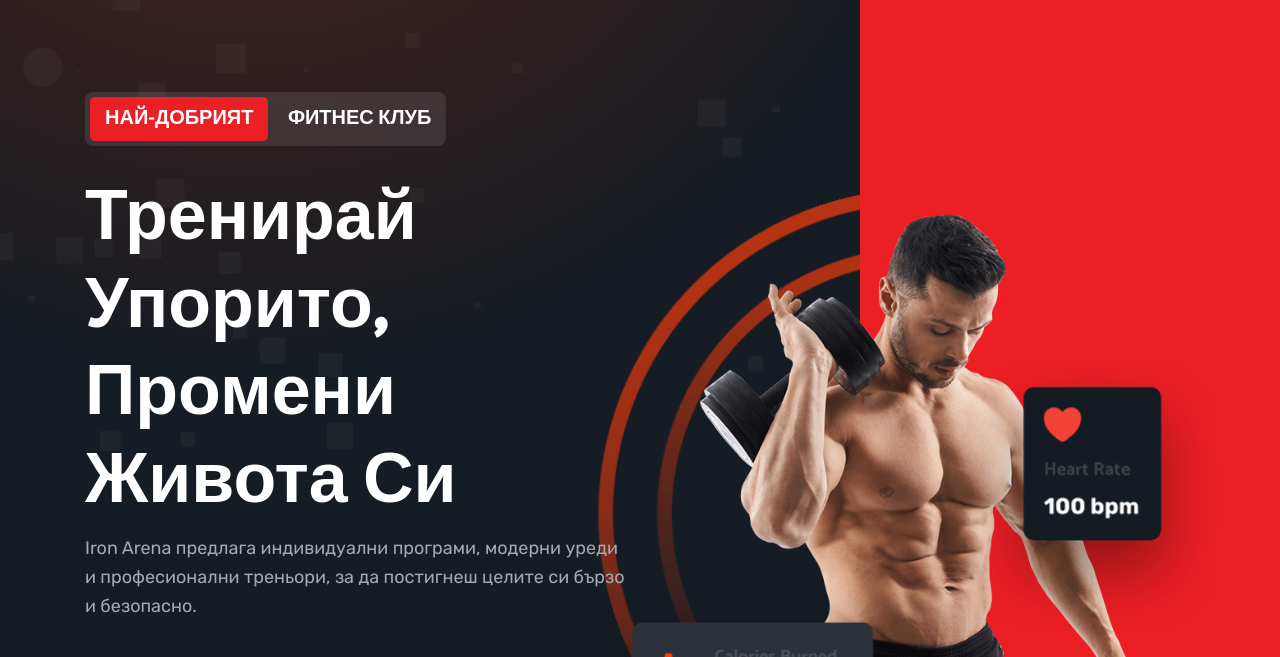
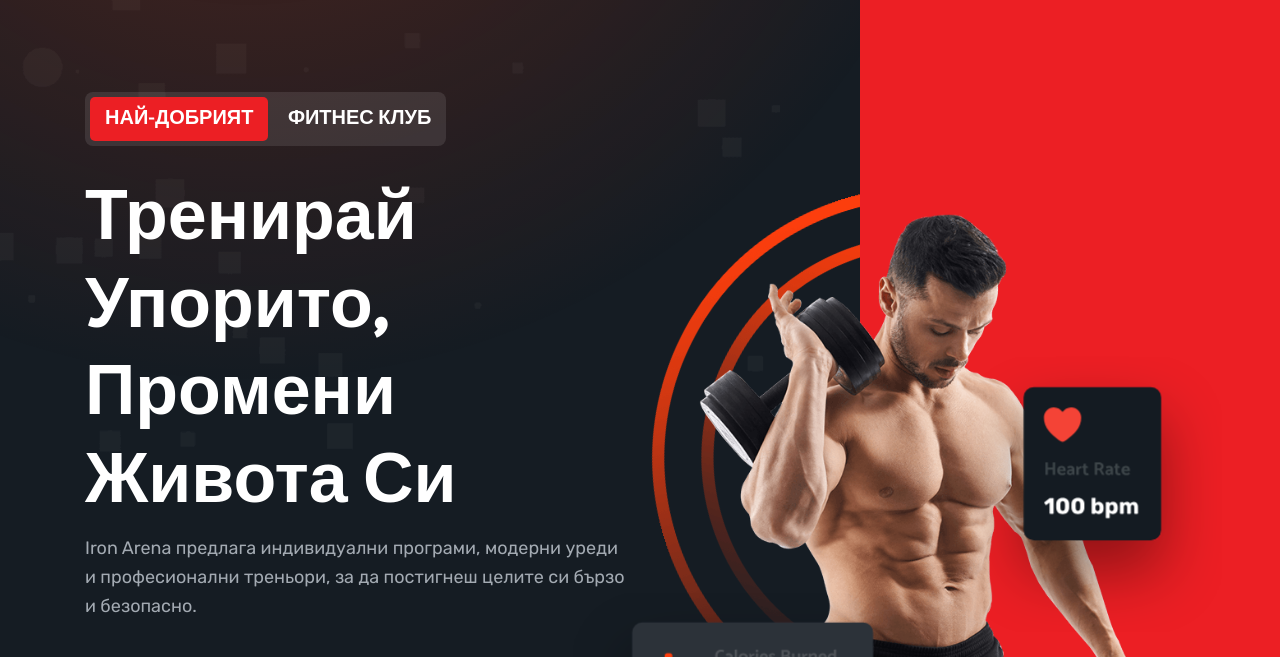
Before and after one commit to fitnes1/iron, a plain HTML site: page index.html in a window 1280 px wide. Shown: the part 108-765 px from the top of the page. Drawn offline with nearby package versions, Linux system fonts and the light colour scheme.

Commit message:
circle fix

```diff
--- a/assets/css/style.css
+++ b/assets/css/style.css
@@ -282,7 +282,7 @@ body {
   left: 50%;
   transform: translate(-50%, -56%);
   width: 100%;
-  z-index: -1;
+  z-index: -2;
   animation: rotate360 15s linear infinite;
 }
 
@@ -297,6 +297,7 @@ body {
 
 .circle-2 {
   animation-direction: reverse;
+  z-index: -2;
 }
 
 .hero-subtitle,
@@ -2019,19 +2020,3 @@ body {
   max-width: 160px; /* намали ако е нужно: 120px, 140px и т.н. */
   height: auto;
 }
-/* Make the circle sit behind the content and show only 50% */
-.hero-banner .circle {
-  top: 60%; /* pushes the circle DOWN to show only half */
-  left: 50%;
-  transform: translate(-50%, -50%);
-  width: 120%; /* slightly larger for the half-moon effect */
-  z-index: -2; /* behind everything */
-  opacity: 0.7; /* optional */
-}
-
-/* Reverse animation circle */
-.hero-banner .circle-2 {
-  top: 60%;
-  animation-direction: reverse;
-  z-index: -3; /* even further behind */
-}
```
